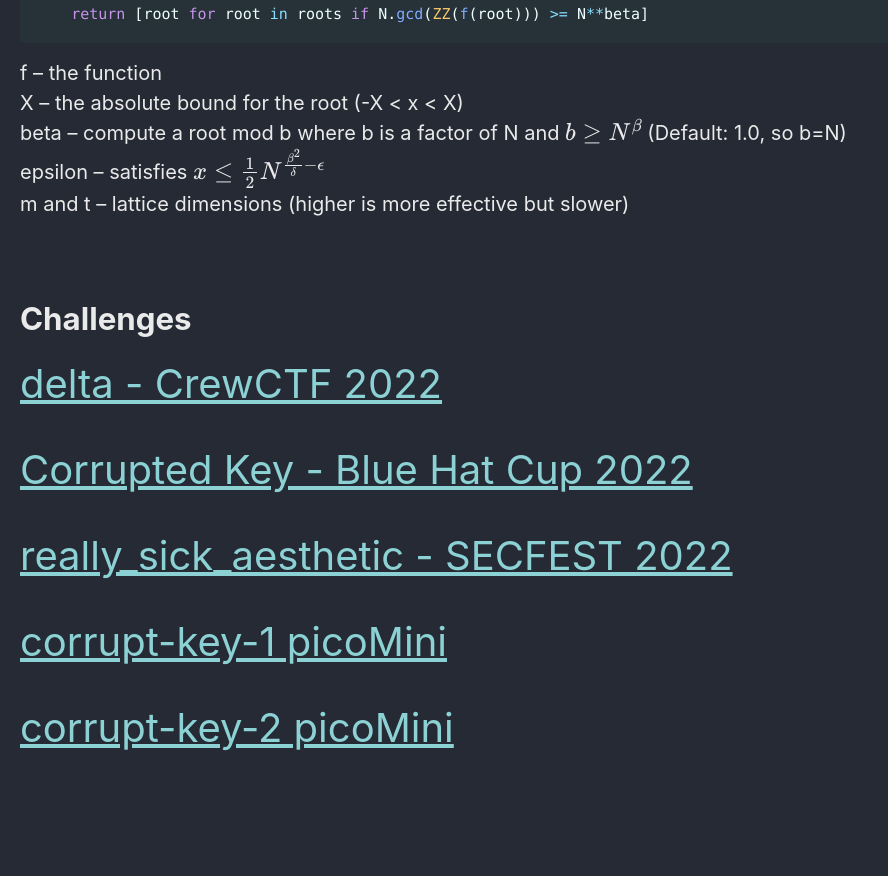
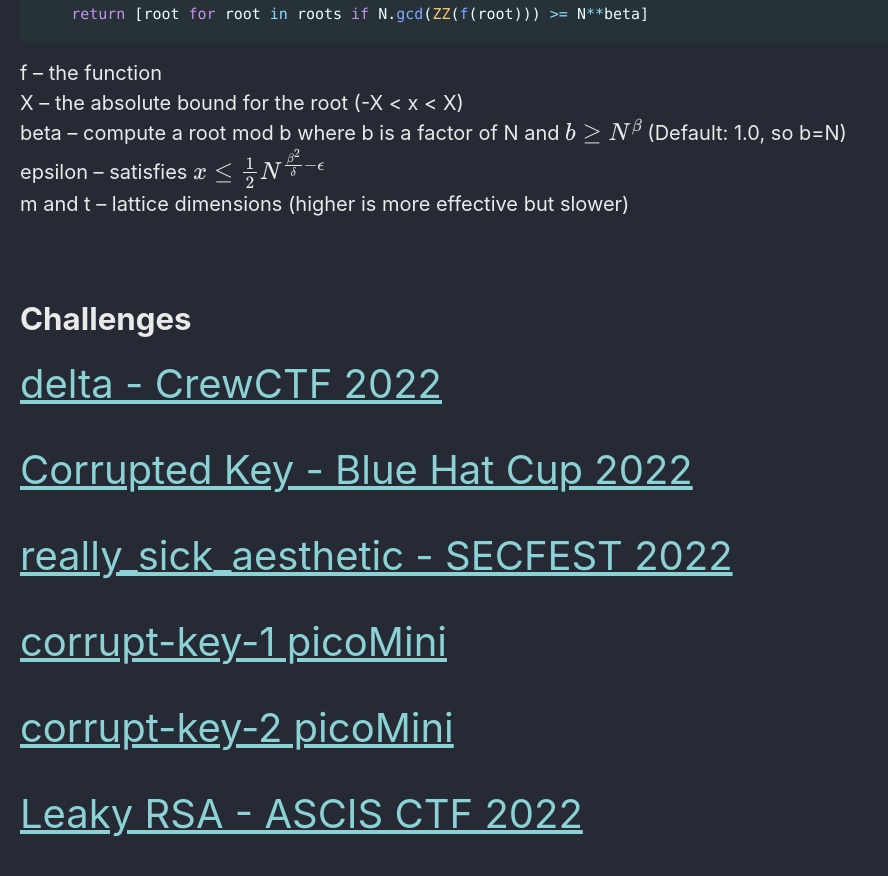
Before and after one commit to Connor-McCartney/Connor-McCartney.github.io, a Jekyll site: the page built from _pages/cryptography/small-roots/small-roots.md, in a window 1280 px wide and 900 px high, scrolled down 924 px. Shown: the top 876 px of the window, without its empty margins (0-888 px from the left). Built offline with Jekyll 4.4.1, drawn with Linux system fonts in a browser that asks for light colours; cached includes are drawn as plain includes; before the commit the page ends 1738 px from its top, so only the background shows below that.

Commit message:
Update small-roots.md

```diff
--- a/_pages/cryptography/small-roots/small-roots.md
+++ b/_pages/cryptography/small-roots/small-roots.md
@@ -55,3 +55,5 @@ m and t – lattice dimensions (higher is more effective but slower)
 <span style="font-size:2em;">   [corrupt-key-1 picoMini](/cryptography/small-roots/corrupt-key-1-picoMini)       </span> <br>
 
 <span style="font-size:2em;">   [corrupt-key-2 picoMini](/cryptography/small-roots/corrupt-key-2-picoMini)       </span> <br>
+
+<span style="font-size:2em;">   [Leaky RSA - ASCIS CTF 2022](/cryptography/small-roots/Leaky-RSA-ASCIS-CTF-2022)       </span> <br>
```
